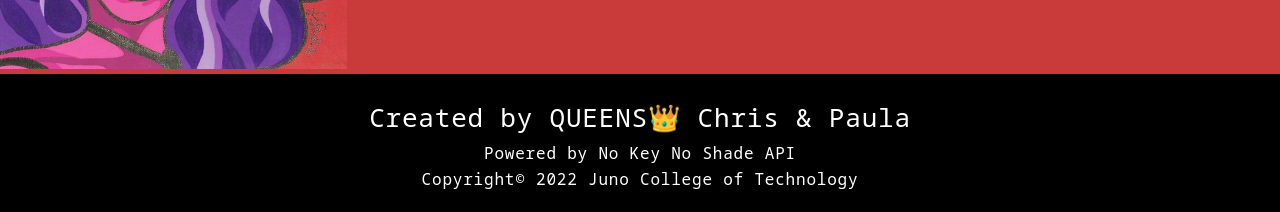
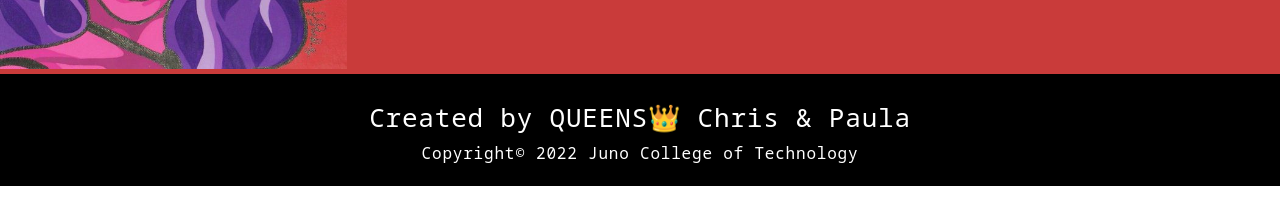
Before and after one commit to chriskimty/queenQuotes, a website with bundled scripts: page index.html in a window 1280 px wide. Shown: the part 2317-2529 px from the top of the page. After the commit the page ends 2503 px from the top, so only its background shows below. Built offline with nearby package versions, Linux system fonts and the light colour scheme; no server answers; a web font is replaced by a local one.

Commit message:
added Readme

```diff
--- a/index.html
+++ b/index.html
@@ -107,9 +107,6 @@
                     <a href="https://github.com/paulavivasteixeira" target="__blank">Paula</a>
                 </span>
             </p>
-            <p>Powered by
-                <a href="https://drag-race-api.readme.io/docs" target="__blank">No Key No Shade API</a>
-            </p>
             <p>Copyright&copy; 2022
                 <a href="http://junocollege.com/" target="_blank">Juno College of Technology</a>
             </p>
```
Also changed, not shown: README.md (added).
